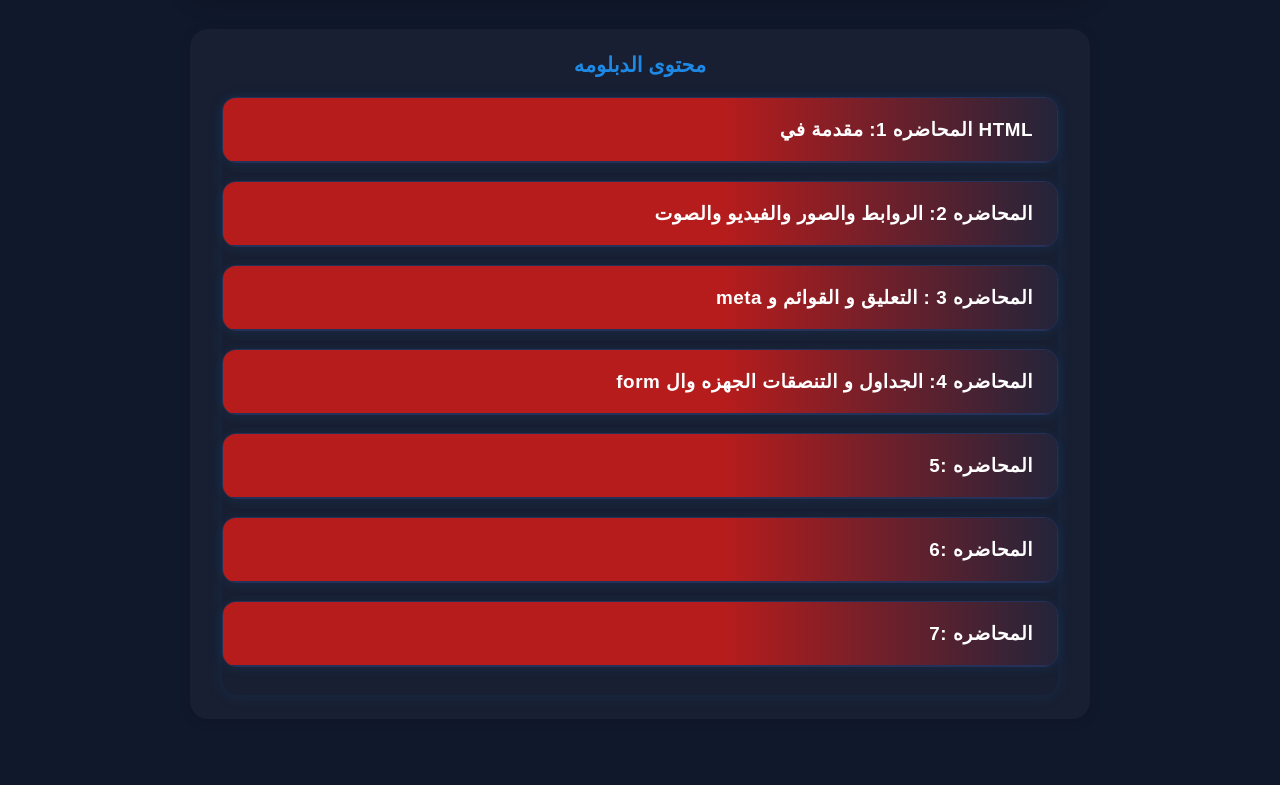
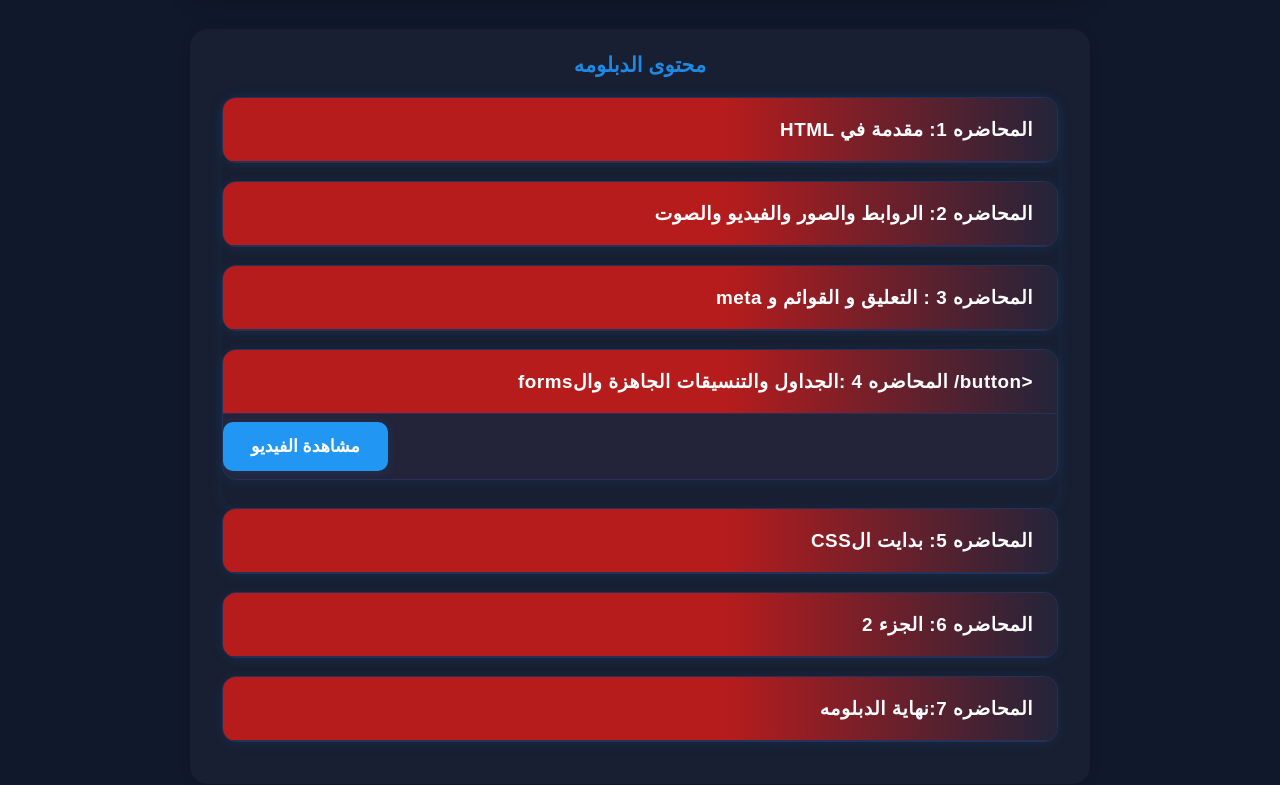
Before and after one commit to Samyahmed480/Development-Center-for-Programming, a plain HTML site: page contet.html in a window 1280 px wide. Shown: the part 283-1068 px from the top of the page. Before the commit the page ends 1034 px from the top, so only its background shows below. Drawn offline with Linux system fonts and the light colour scheme.

Commit message:
Update contet.html

```diff
--- a/contet.html
+++ b/contet.html
@@ -39,7 +39,7 @@
             <div class="course-content-list">
                 <div class="accordion">
                     <div class="accordion-item">
-                        <button class="accordion-title">المحاضره 1: مقدمة في HTML</button>
+                        <button class="accordion-title">  HTML المحاضره 1: مقدمة في </button>
                         <div class="accordion-content">
 
                             <div class="lesson-task">التكليف: <p>أنشئ صفحة HTML بسيطة تحتوي على عنوان وفقرة.</p>.</div>
@@ -74,7 +74,7 @@
                         </div>
                     </div>
                     <div class="accordion-item">
-                        <button class="accordion-title">form المحاضره 4: الجداول و التنصقات الجهزه وال</button>
+                        <button class="accordion-title">formsالمحاضره 4 :الجداول والتنسيقات الجاهزة وال /button>
                         <div class="accordion-content">
 
                             <div class="lesson-task">التكليف:<ul>
@@ -87,7 +87,7 @@
                         </div>
                     </div>
 <div class="accordion-item">
-    <button class="accordion-title">المحاضره :5</button>
+    <button class="accordion-title"> CSSالمحاضره 5: بدايت ال   </button>
     <div class="accordion-content">
 
         <div class="lesson-task">التكليف:<ul>
@@ -101,7 +101,7 @@
     </div>
 </div>
 <div class="accordion-item">
-    <button class="accordion-title">المحاضره :6</button>
+    <button class="accordion-title">   المحاضره 6: الجزء 2</button>
     <div class="accordion-content">
 
         <div class="lesson-task">التكليف:<ul>
@@ -115,7 +115,7 @@
     </div>
 </div>
                     <div class="accordion-item">
-    <button class="accordion-title">المحاضره :7</button>
+    <button class="accordion-title">المحاضره 7:نهاية  الدبلومه</button>
     <div class="accordion-content">
 
         <div class="lesson-task">التكليف:<ul>
```
